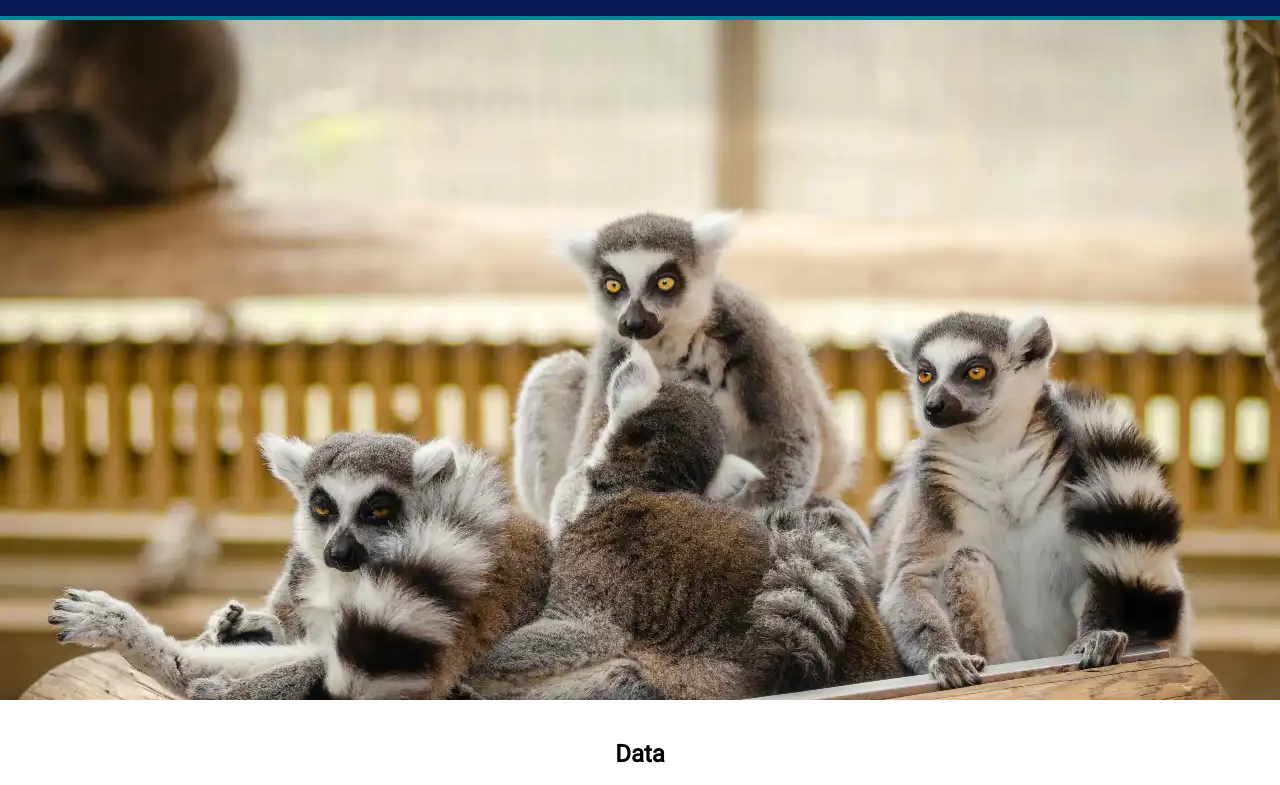
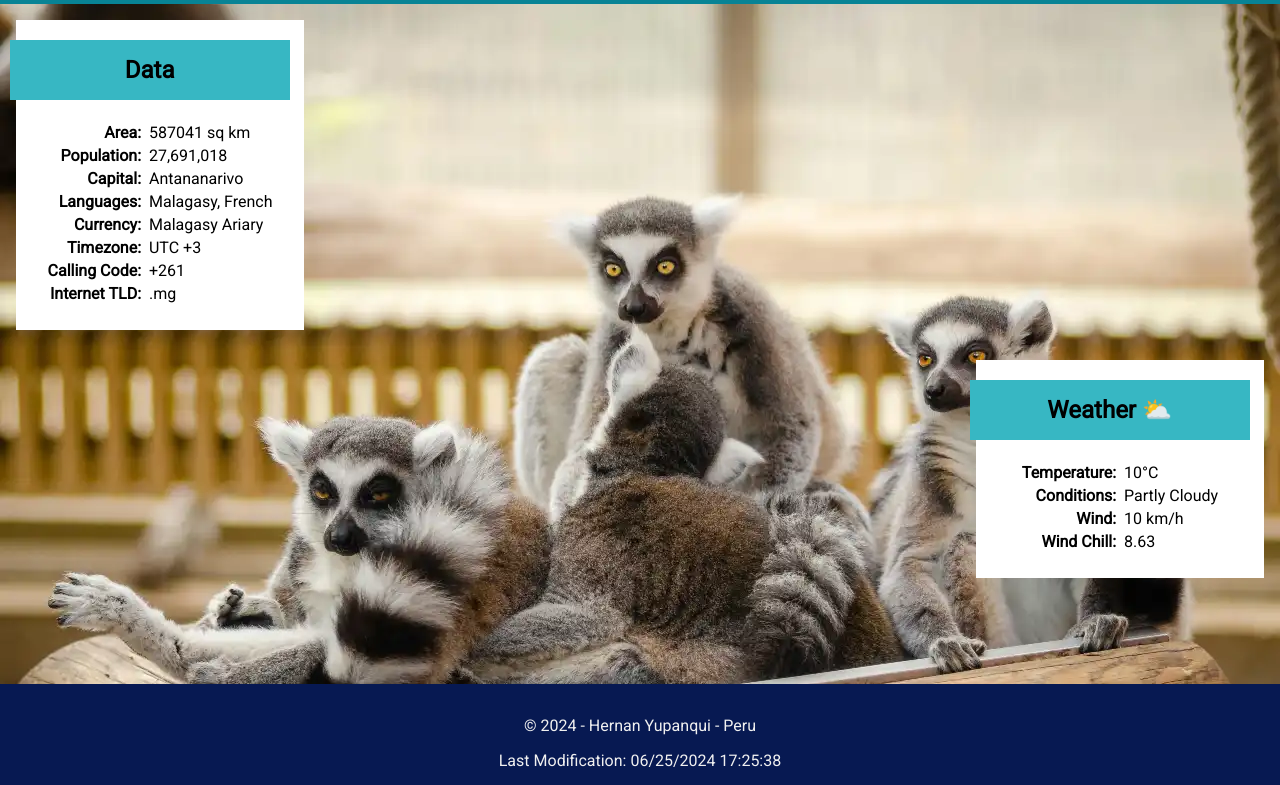
Before and after one commit to hernanyupanqui13/wdd131, a plain HTML site: page place.html in a window 1280 px wide. Shown: the part 89-874 px from the top of the page. Drawn offline with Linux system fonts and the light colour scheme.

Commit message:
Improving responsiveness and adding css rules

```diff
--- a/place.html
+++ b/place.html
@@ -1,7 +1,7 @@
 <!DOCTYPE html>
 <html lang="en">
   <head>
-    <meta charset="utf-8" />
+    <meta charset="utf-8">
     <meta name="viewport" content="width=device-width, initial-scale=1.0" />
     <title>Place Webpage</title>
     <meta
@@ -36,62 +36,64 @@
           alt="Trujillo Peru temple exteriors photo."
         />
       </picture>
-      <section>
+      <section class="data-section">
         <h2>Data</h2>
+        <div>
           <table>
             <tr>
-            <td class="table-label">Area</td>
+              <td class="table-label">Area:&nbsp;</td>
               <td>587041 sq km</td>
             </tr>
             <tr>
-            <td class="table-label">Population</td>
+              <td class="table-label">Population:&nbsp;</td>
               <td>27,691,018</td>
             </tr>
             <tr>
-            <td class="table-label">Capital</td>
+              <td class="table-label">Capital:&nbsp;</td>
               <td>Antananarivo</td>
             </tr>
             <tr>
-            <td class="table-label">Languages</td>
+              <td class="table-label">Languages:&nbsp;</td>
               <td>Malagasy, French</td>
             </tr>
             <tr>
-            <td class="table-label">Currency</td>
+              <td class="table-label">Currency:&nbsp;</td>
               <td>Malagasy Ariary</td>
             </tr>
             <tr>
-            <td class="table-label">Timezone</td>
+              <td class="table-label">Timezone:&nbsp;</td>
               <td>UTC +3</td>
             </tr>
             <tr>
-            <td class="table-label">Calling Code</td>
+              <td class="table-label">Calling Code:&nbsp;</td>
               <td>+261</td>
             </tr>
             <tr>
-            <td class="table-label">Internet TLD</td>
+              <td class="table-label">Internet TLD:&nbsp;</td>
               <td>.mg</td>
             </tr>
           </table>
+        </div>
       </section>
-      <section>
+      <section class="weather-section">
         <h2 class="weather-heading">Weather
           <img class="weather-svg" src="./images/weather.svg" alt="Weather Icon">
         </h2>
         <table>
           <tr>
-            <td class="table-label">Temperature</td>
+            <td class="table-label">Temperature:&nbsp;</td>
             <td id="temperatureValue">10°C</td>
           </tr>
           <tr>
-            <td class="table-label">Conditions</td>
+            <td class="table-label">Conditions:&nbsp;</td>
             <td>Partly Cloudy</td>
           </tr>
           <tr>
-            <td class="table-label">Wind</td>
+            <td class="table-label">Wind:&nbsp;</td>
             <td id="windSpeedValue">10 km/h</td>
           </tr>
           <tr>
-            <td class="table-label">Wind Chill</td>
+            <td class="table-label">Wind Chill:&nbsp;</td>
             <td id="windChillValue">8°C</td>
           </tr>
         </table>
--- a/styles/place-large.css
+++ b/styles/place-large.css
@@ -7,4 +7,37 @@
     display: none;
   }
 
+  main {
+    display: grid;
+    grid-template-columns: 1fr 2fr 1fr;
+    grid-template-rows: repeat(4, 1fr);
+  }
+
+  picture {
+    grid-column: 1/-1;
+    grid-row: 1 / -1;
+    display: flex;
+  }
+
+  section {
+    background-color: white;
+  }
+
+  section h2 {
+    background-color: var(--tertiary-color);
+    padding: 1rem ;
+    position: relative;
+    right: 0.65rem ;
+  }
+
+  .data-section {
+    grid-column: 1/2;
+    grid-row: 1 / 4;
+  }
+
+  .weather-section {
+    grid-column: -1/-2;
+    grid-row: -1/-3;
+  }
+
 }
--- a/styles/place.css
+++ b/styles/place.css
@@ -1,12 +1,18 @@
 :root {
   --primary-color: #071952;
   --secondary-color: #088395;
-  --tertiary-color: #f0f0f0;
+  --tertiary-color: #37B7C3;
+  --quaternary-color: #f0f0f0;
 }
 
 body {
   font-family: Roboto, helvetica, sans-serif;
   margin: 0;
+}
+
+h1 {
+  font-size: 3rem;
+  margin: 0.25rem;
 }
 
 h1,
@@ -40,17 +46,21 @@ header {
 
 footer {
   background-color: var(--primary-color);
-  color: var(--tertiary-color);
+  color: var(--quaternary-color);
   text-align: center;
   padding: 1rem;
 }
 
 .weather-svg {
-  width: 20%;
+  width: 5rem;
   display: block;
   margin: auto;
 }
 
 section {
-  padding: 1rem;
+  margin: 1rem;
+  height: fit-content;
+  padding-bottom: 1.5rem;
+  padding-left: 0.25rem;
+  padding-right: 0.25rem;
 }
```
Lines whose indentation alone changed are shown as unchanged.
